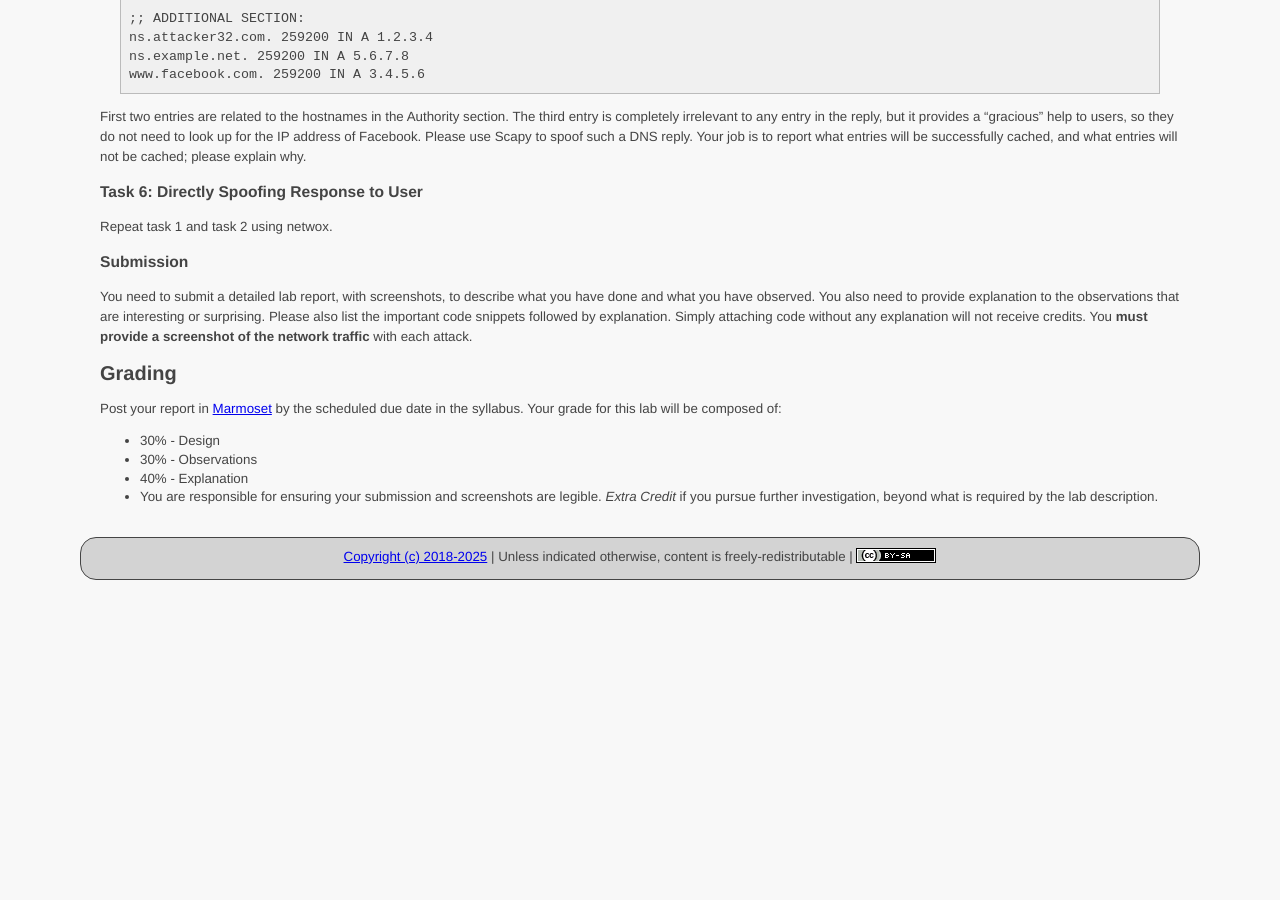
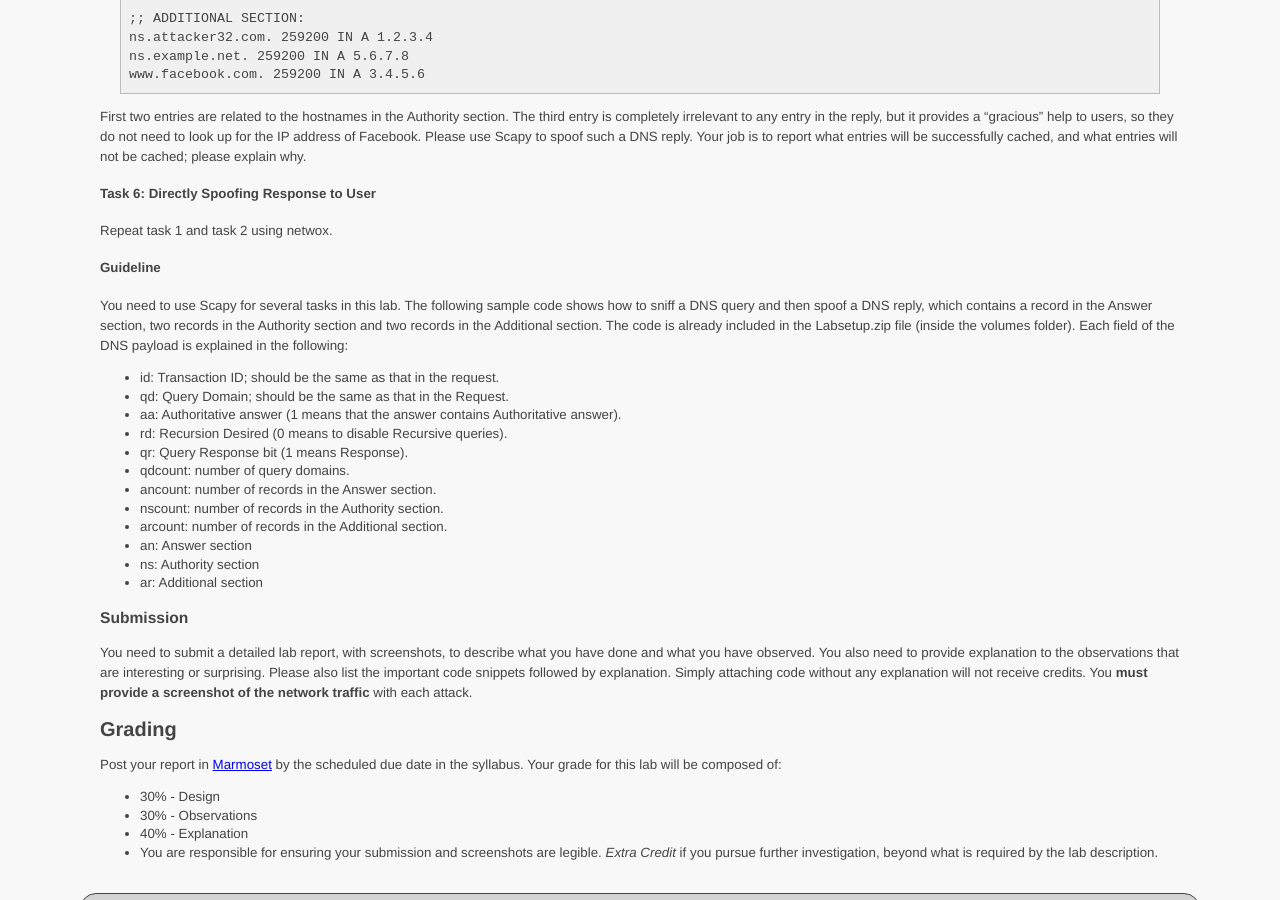
Before and after one commit to ycpcs/cs335-spring2025, a Jekyll site: the page built from labs/dns_attack.md, in a window 1280 px wide and 900 px high, scrolled down 4888 px. Built offline with Jekyll 4.4.1, drawn with Linux system fonts in a browser that asks for light colours; before the commit the page ends 5478 px from its top, so only the background shows below that.

Commit message:
add Guideline

```diff
--- a/labs/dns_attack.md
+++ b/labs/dns_attack.md
@@ -226,8 +226,23 @@ www.facebook.com. 259200 IN A 3.4.5.6
 
 First two entries are related to the hostnames in the Authority section. The third entry is completely irrelevant to any entry in the reply, but it provides a “gracious” help to users, so they do not need to look up for the IP address of Facebook. Please use Scapy to spoof such a DNS reply. Your job is to report what entries will be successfully cached, and what entries will not be cached; please explain why.
 
-### Task 6: Directly Spoofing Response to User
+#### Task 6: Directly Spoofing Response to User
 Repeat task 1 and task 2 using netwox.
+
+#### Guideline
+You need to use Scapy for several tasks in this lab. The following sample code shows how to sniff a DNS query and then spoof a DNS reply, which contains a record in the Answer section, two records in the Authority section and two records in the Additional section. The code is already included in the Labsetup.zip file (inside the volumes folder). Each field of the DNS payload is explained in the following:
+- id: Transaction ID; should be the same as that in the request.
+- qd: Query Domain; should be the same as that in the Request.
+- aa: Authoritative answer (1 means that the answer contains Authoritative answer).
+- rd: Recursion Desired (0 means to disable Recursive queries).
+- qr: Query Response bit (1 means Response).
+- qdcount: number of query domains.
+- ancount: number of records in the Answer section.
+- nscount: number of records in the Authority section.
+- arcount: number of records in the Additional section.
+- an: Answer section
+- ns: Authority section
+- ar: Additional section
 
 ### Submission
 You need to submit a detailed lab report, with screenshots, to describe what you have done and what you have observed. You also need to provide explanation to the observations that are interesting or surprising. Please also list the important code snippets followed by explanation. Simply attaching code without any explanation will not receive credits. You **must provide a screenshot of the network traffic** with each attack.
```
